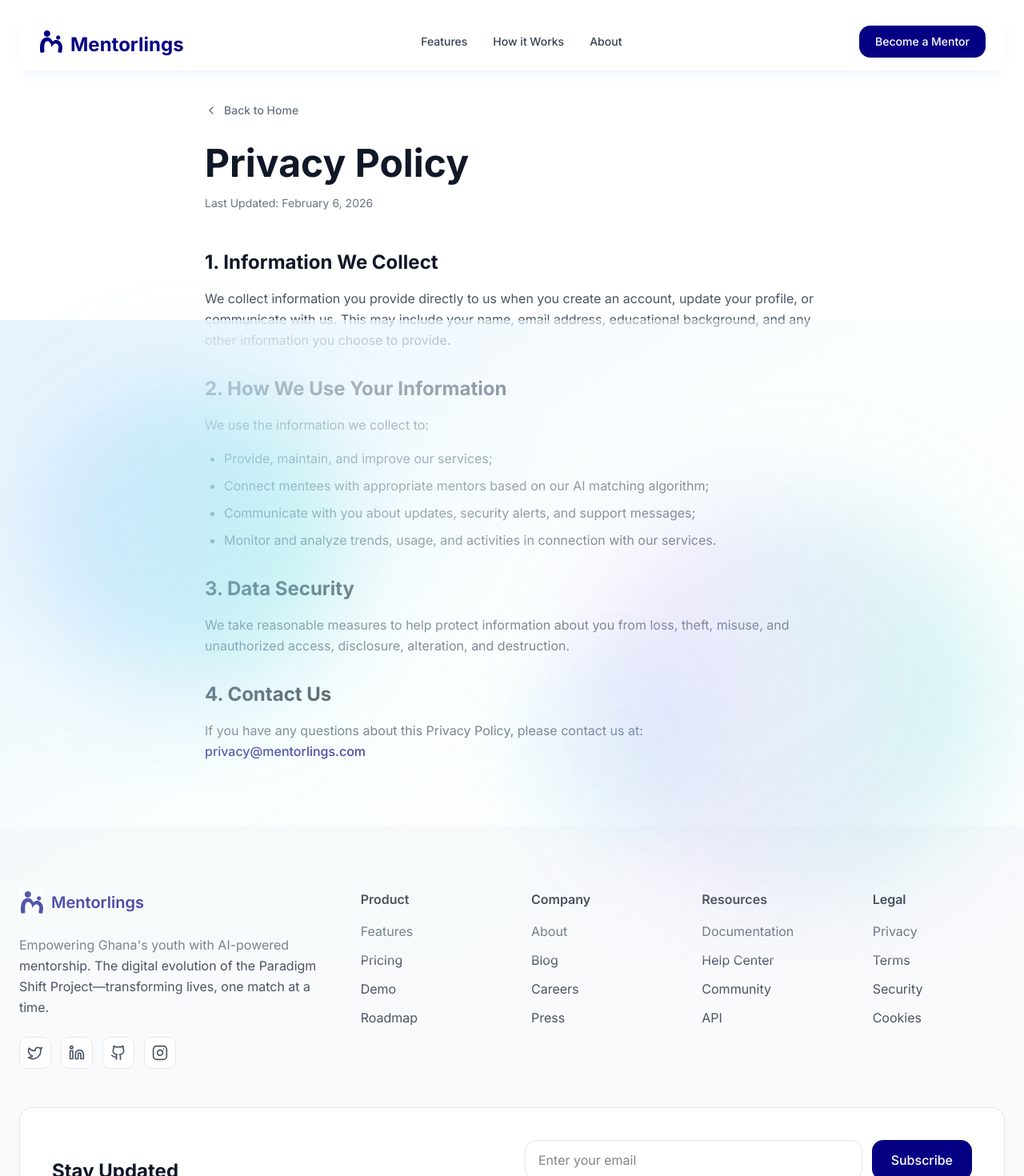
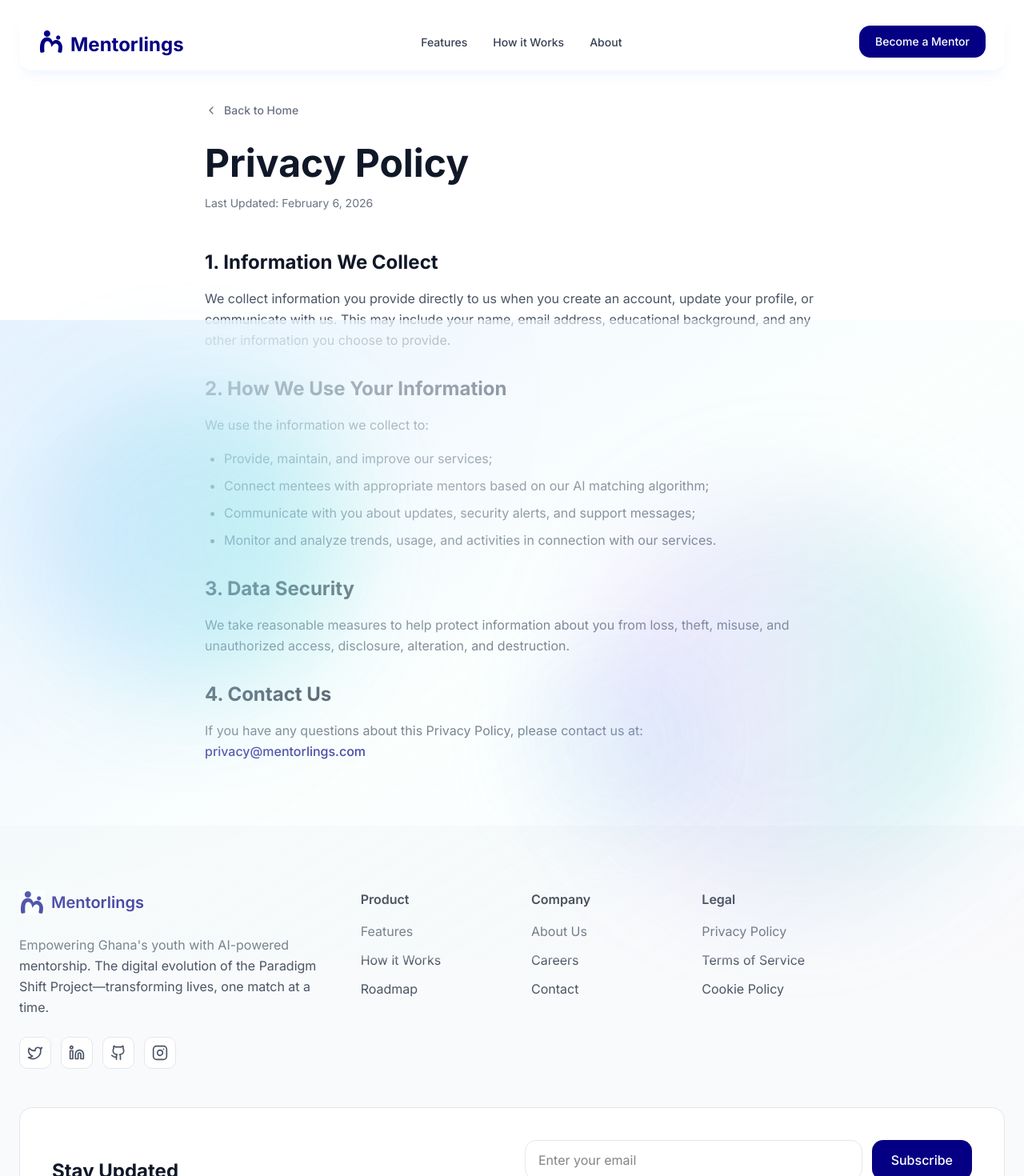
Before and after one commit to lifemac-afri/MentorlingsLanding, a React (Vite) app: page /privacy in a window 1280 px wide. Shown: the top 1470 px of the page at 80% size. Built offline with nearby package versions, Linux system fonts and the light colour scheme.

Commit message:
Polish navigation links and footer sections

```diff
--- a/src/components/BentoGrid.tsx
+++ b/src/components/BentoGrid.tsx
@@ -6,7 +6,7 @@ const bentoItems = [
   {
     id: 1,
     type: 'logo',
-    span: 'col-span-1 row-span-1',
+    span: 'lg:col-span-1 lg:row-span-1 sm:col-span-1',
     bg: 'bg-[#050083]',
     content: <img src="/adaptive-icon-black.png" alt="Logo" className="w-64 h-64 object-contain filter brightness-0 invert" />
   },
@@ -15,7 +15,7 @@ const bentoItems = [
     type: 'app',
     title: 'The App',
     subtitle: 'Available on iOS & Android',
-    span: 'col-span-2 row-span-1',
+    span: 'lg:col-span-2 lg:row-span-1 sm:col-span-2',
     bg: 'bg-white',
     image: '/focus3d.png'
   },
@@ -23,7 +23,7 @@ const bentoItems = [
     id: 3,
     type: 'person',
     title: 'AI Matches',
-    span: 'col-span-1 row-span-2',
+    span: 'lg:col-span-1 lg:row-span-2 sm:col-span-1 sm:row-span-2',
     bg: 'bg-[#E0DAFF]',
     image: '/mentor.jpg',
     floatingLabel: 'Verified'
@@ -34,7 +34,7 @@ const bentoItems = [
     value: '3,000+',
     subtitle: 'Students Impacted',
     trend: '+12%',
-    span: 'col-span-1 row-span-1',
+    span: 'lg:col-span-1 lg:row-span-1 sm:col-span-1',
     bg: 'bg-white'
   },
   {
@@ -42,7 +42,7 @@ const bentoItems = [
     type: 'network',
     title: 'Our Mentors',
     value: '150+',
-    span: 'col-span-1 row-span-1',
+    span: 'lg:col-span-1 lg:row-span-1 sm:col-span-1',
     bg: 'bg-white',
     avatars: true
   },
@@ -51,7 +51,7 @@ const bentoItems = [
     type: 'feature-tall',
     title: 'From PSP to Platform',
     subtitle: 'Scaling impact through intelligent automation',
-    span: 'col-span-1 row-span-2',
+    span: 'lg:col-span-1 lg:row-span-2 sm:col-span-1 sm:row-span-2',
     bg: 'bg-[#F0F2F5]',
     image: '/side3d.png'
   },
@@ -60,7 +60,7 @@ const bentoItems = [
     type: 'roadmap',
     title: 'Visual Roadmaps',
     subtitle: 'Plan your path to SHS and beyond',
-    span: 'col-span-2 row-span-1',
+    span: 'lg:col-span-2 lg:row-span-1 sm:col-span-2',
     bg: 'bg-[#050083]',
     dark: true,
     milestones: [
@@ -76,14 +76,14 @@ const bentoItems = [
     title: 'Vetted & Verified',
     value: '100%',
     subtitle: 'Secure Environment',
-    span: 'col-span-1 row-span-1',
+    span: 'lg:col-span-1 lg:row-span-1 sm:col-span-1',
     bg: 'bg-white'
   }
 ];
 
 export function BentoGrid() {
   return (
-    <section className="py-16 px-6 bg-[#F8F9FB]">
+    <section id="features" className="py-16 px-6 bg-[#F8F9FB]">
       <div className="max-w-7xl mx-auto">
         {/* Section header */}
         <motion.div
@@ -103,7 +103,7 @@ export function BentoGrid() {
         </motion.div>
 
         {/* Bento grid */}
-        <div className="grid grid-cols-2 md:grid-cols-4 gap-4 max-w-6xl mx-auto auto-rows-[180px]">
+        <div className="grid grid-cols-1 sm:grid-cols-2 lg:grid-cols-4 gap-4 max-w-6xl mx-auto auto-rows-[180px]">
           {bentoItems.map((item, index) => (
             <motion.div
               key={item.id}
@@ -113,7 +113,7 @@ export function BentoGrid() {
               transition={{ delay: index * 0.05, duration: 0.5 }}
               className={`group ${item.span}`}
             >
-              <div className={`relative h-full ${item.bg} rounded-[32px] overflow-hidden border border-gray-100 shadow-sm hover:shadow-xl transition-all duration-500 p-8 flex flex-col justify-between`}>
+              <div className={`relative h-full ${item.bg} rounded-[32px] overflow-hidden border border-gray-100 shadow-sm hover:shadow-xl transition-all duration-500 p-6 sm:p-8 flex flex-col justify-between`}>
 
                 {item.type === 'logo' && (
                   <div className="flex items-center justify-center h-full">
@@ -144,7 +144,7 @@ export function BentoGrid() {
                       <img
                         src={item.image}
                         alt={item.title}
-                        className="absolute top-1/2 -translate-y-1/2 -right-4 w-[90%] max-w-none object-contain drop-shadow-2xl translate-x-2 group-hover:translate-x-0 transition-transform duration-700"
+                        className="absolute top-1/2 -translate-y-1/2 -right-4 w-[85%] sm:w-[90%] max-w-none object-contain drop-shadow-2xl translate-x-2 group-hover:translate-x-0 transition-transform duration-700"
                       />
                     </div>
                   </div>
@@ -168,8 +168,8 @@ export function BentoGrid() {
                 {item.type === 'stat' && (
                   <>
                     <div>
-                      <div className="text-gray-500 text-sm font-medium mb-1 uppercase tracking-tight">New Impact</div>
-                      <div className="text-5xl font-bold text-gray-900 mb-2">{item.value}</div>
+                      <div className="text-gray-500 text-xs sm:text-sm font-medium mb-1 uppercase tracking-tight">New Impact</div>
+                      <div className="text-4xl sm:text-5xl font-bold text-gray-900 mb-2">{item.value}</div>
                       <div className="text-green-500 text-sm font-bold">{item.trend}</div>
                     </div>
                     <div className="text-gray-400 text-sm">{item.subtitle}</div>
@@ -213,7 +213,7 @@ export function BentoGrid() {
                       <img
                         src={item.image}
                         alt={item.title}
-                        className="absolute -bottom-2 -left-36 w-[150%] max-w-none h-auto max-h-[300px] object-contain drop-shadow-2xl translate-y-8 translate-x-8 group-hover:translate-y-0 group-hover:translate-x-0 transition-all duration-700 ease-out"
+                        className="absolute -bottom-2 -left-20 sm:-left-36 w-[130%] sm:w-[150%] max-w-none h-auto max-h-[250px] sm:max-h-[300px] object-contain drop-shadow-2xl translate-y-8 translate-x-8 group-hover:translate-y-0 group-hover:translate-x-0 transition-all duration-700 ease-out"
                       />
                     </div>
                   </div>
--- a/src/components/CTASection.tsx
+++ b/src/components/CTASection.tsx
@@ -14,7 +14,7 @@ export function CTASection() {
   const [isModalOpen, setIsModalOpen] = useState(false);
 
   return (
-    <section className="py-20 px-6">
+    <section id="about" className="py-20 px-6">
       <div className="max-w-7xl mx-auto">
         <motion.div
           initial={{ opacity: 0, y: 20 }}
--- a/src/components/Footer.tsx
+++ b/src/components/Footer.tsx
@@ -6,10 +6,21 @@ import { useState } from 'react';
 import { toast } from 'sonner';
 
 const footerLinks = {
-  Product: ['Features', 'Pricing', 'Demo', 'Roadmap'],
-  Company: ['About', 'Blog', 'Careers', 'Press'],
-  Resources: ['Documentation', 'Help Center', 'Community', 'API'],
-  Legal: ['Privacy', 'Terms', 'Security', 'Cookies']
+  Product: [
+    { name: 'Features', href: '/#features' },
+    { name: 'How it Works', href: '/#how-it-works' },
+    { name: 'Roadmap', href: '/#features' }
+  ],
+  Company: [
+    { name: 'About Us', href: '/#about' },
+    { name: 'Careers', href: '#' },
+    { name: 'Contact', href: 'mailto:hello@mentorlings.com' }
+  ],
+  Legal: [
+    { name: 'Privacy Policy', href: '/privacy' },
+    { name: 'Terms of Service', href: '/terms' },
+    { name: 'Cookie Policy', href: '/cookies' }
+  ]
 };
 
 const socialLinks = [
@@ -115,13 +126,13 @@ export function Footer() {
               <h3 className="font-semibold text-gray-900">{category}</h3>
               <ul className="space-y-3">
                 {links.map((link) => (
-                  <li key={link}>
-                    <a
-                      href="#"
+                  <li key={link.name}>
+                    <Link
+                      to={link.href}
                       className="text-gray-600 hover:text-blue-600 transition-colors"
                     >
-                      {link}
-                    </a>
+                      {link.name}
+                    </Link>
                   </li>
                 ))}
               </ul>
--- a/src/components/Navigation.tsx
+++ b/src/components/Navigation.tsx
@@ -40,21 +40,22 @@ export function Navigation() {
             {/* Desktop Navigation */}
             <div className="hidden md:flex items-center gap-8">
               {['Features', 'How it Works', 'About'].map((item, index) => (
-                <motion.a
+                <motion.div
                   key={item}
-                  href={`#${item.toLowerCase().replace(' ', '-')}`}
-                  className="text-sm font-medium text-gray-700 hover:text-blue-600 transition-colors relative group"
                   initial={{ opacity: 0, y: -10 }}
                   animate={{ opacity: 1, y: 0 }}
                   transition={{ delay: index * 0.1 + 0.3 }}
-                  whileHover={{ y: -2 }}
-                  whileTap={{ scale: 0.95 }}
                 >
-                  {item}
-                  <motion.span
-                    className="absolute -bottom-1 left-0 w-0 h-0.5 bg-gradient-to-r from-blue-600 to-teal-500 group-hover:w-full transition-all duration-300"
-                  />
-                </motion.a>
+                  <Link
+                    to={`/#${item.toLowerCase().replace(' ', '-')}`}
+                    className="text-sm font-medium text-gray-700 hover:text-blue-600 transition-colors relative group"
+                  >
+                    {item}
+                    <motion.span
+                      className="absolute -bottom-1 left-0 w-0 h-0.5 bg-gradient-to-r from-blue-600 to-teal-500 group-hover:w-full transition-all duration-300"
+                    />
+                  </Link>
+                </motion.div>
               ))}
             </div>
 
@@ -93,13 +94,14 @@ export function Navigation() {
               <div className="absolute inset-0 bg-white/70 backdrop-blur-xl rounded-2xl border border-white/20 shadow-lg" />
               <div className="relative p-6 space-y-4">
                 {['Features', 'How it Works', 'About'].map((item) => (
-                  <a
+                  <Link
                     key={item}
-                    href={`#${item.toLowerCase().replace(' ', '-')}`}
+                    to={`/#${item.toLowerCase().replace(' ', '-')}`}
+                    onClick={() => setIsOpen(false)}
                     className="block text-sm font-medium text-gray-700 hover:text-blue-600 transition-colors"
                   >
                     {item}
-                  </a>
+                  </Link>
                 ))}
                 <div className="pt-4 border-t border-gray-200">
                   <button
--- a/src/components/Timeline.tsx
+++ b/src/components/Timeline.tsx
@@ -65,7 +65,7 @@ export function Timeline() {
   const steps = activeTab === 'mentor' ? mentorSteps : menteeSteps;
 
   return (
-    <section className="py-20 px-6 bg-white">
+    <section id="how-it-works" className="py-20 px-6 bg-white">
       <div className="max-w-7xl mx-auto">
         {/* Section header */}
         <motion.div
```
